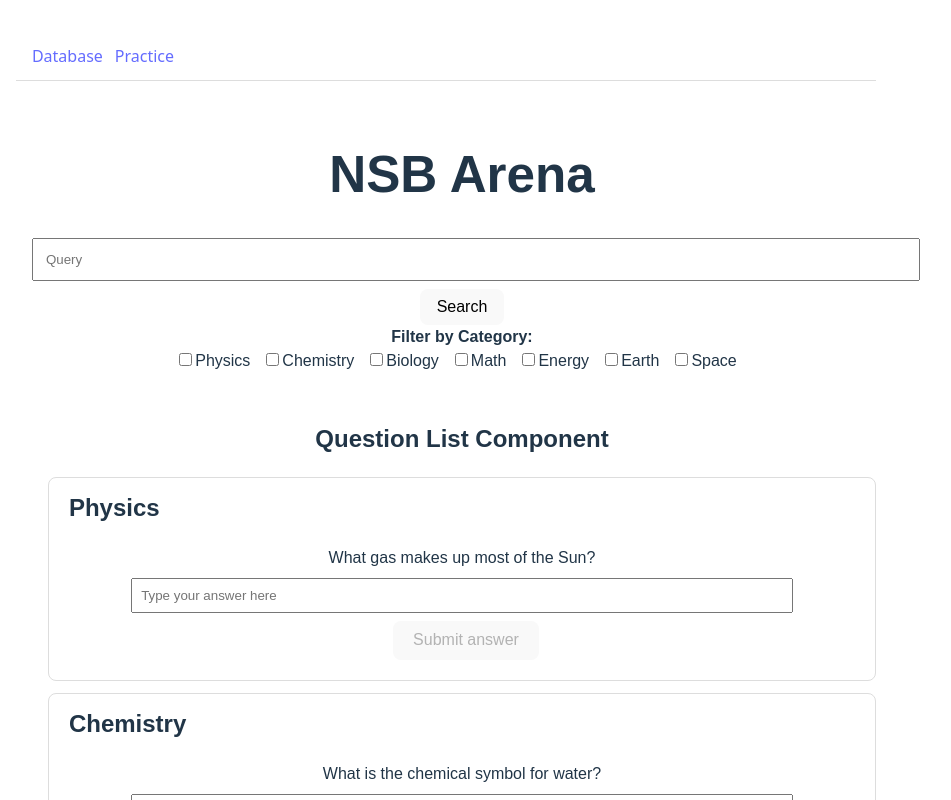
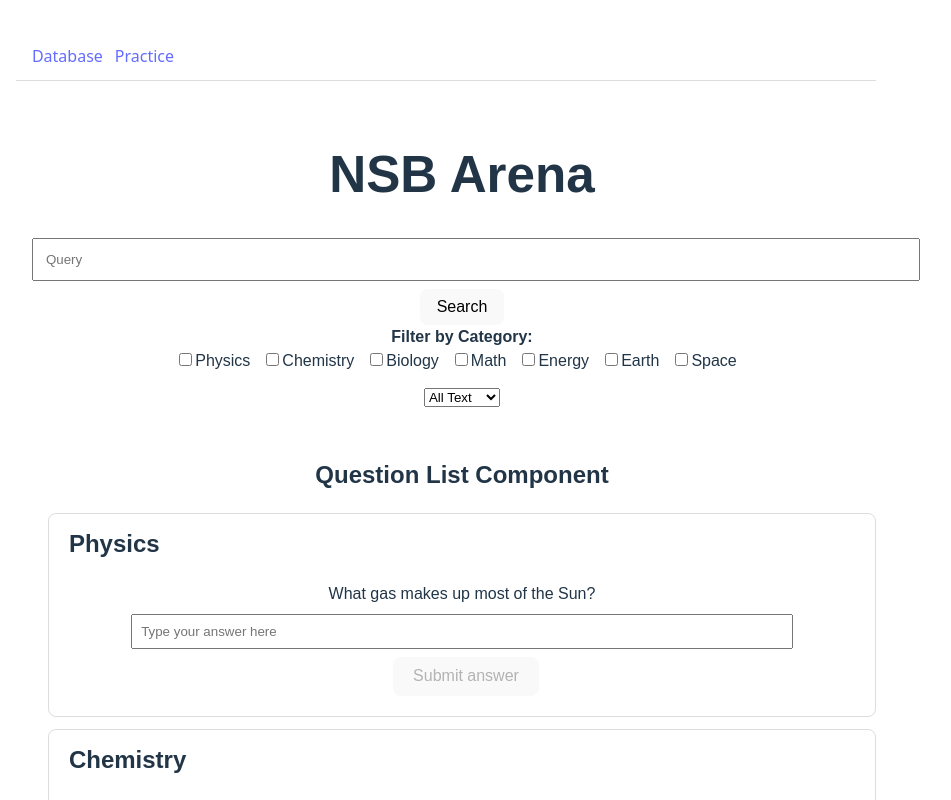
Before and after one commit to xpoes123/scibowl-org, a React (Vite) app: page /database in a window 1280 px wide. Shown: the top 800 px of the page, without its empty margins (194-1145 px from the left). Built offline with nearby package versions, Linux system fonts and the light colour scheme.

Commit message:
Add textType

```diff
--- a/src/pages/QuestionsPage.tsx
+++ b/src/pages/QuestionsPage.tsx
@@ -8,7 +8,11 @@ import { filterQuestions } from "../utils/filterQuestions";
 export function DatabasePage() {
     const [inputValue, setInputValue] = useState("");
     const [searchTerm, setSearchTerm] = useState("");
+    const [appliedTextType, setAppliedTextType] = useState<"question" | "answer" | "all">("all");
 
+    const [appliedCategories, setAppliedCategories] = useState<Category[]>([]);
+
+    const [textType, setTextType] = useState<"question" | "answer" | "all">("all");
     const [selectedCategories, setSelectedCategories] = useState<Category[]>([]);
 
     const toggleCategory = (category: Category) => {
@@ -18,12 +22,14 @@ export function DatabasePage() {
                 : prev.concat(category);
         });
     }
-        const filteredQuestions = filterQuestions(questions, {
-            term: inputValue,
-            categories: selectedCategories
-        });
 
-    const PRACTICE_CATEGORIES: Category[] = [
+    const filteredQuestions = filterQuestions(questions, {
+        term: searchTerm,
+        categories: appliedCategories,
+        textType: appliedTextType,
+    });
+
+    const CATEGORY_OPTIONS: Category[] = [
         "Physics",
         "Chemistry",
         "Biology",
@@ -32,7 +38,11 @@ export function DatabasePage() {
         "Earth",
         "Space",
     ];
-
+    const runSearch = () => {
+        setSearchTerm(inputValue);
+        setAppliedCategories(selectedCategories);
+        setAppliedTextType(textType);
+    }
     return (
         <div style={{ width:"100%", fontFamily: "Arial, sans-serif", padding: "16px" }}>
             <h1 style={{ textAlign: "center" }}>NSB Arena</h1>
@@ -43,7 +53,7 @@ export function DatabasePage() {
                 onKeyDown={(e) => {
                     if (e.key === "Enter") {
                         e.preventDefault();
-                        setSearchTerm(inputValue);
+                        runSearch();
                     }
                 }}
                 placeholder="Query"
@@ -53,7 +63,9 @@ export function DatabasePage() {
                 }}
             />
             <button
-                onClick={() => setSearchTerm(inputValue)}
+                onClick={() => {
+                    runSearch();
+                }}
                 style={{ marginTop: "8px", padding: "8px 16px" }}
             >
                 Search
@@ -61,7 +73,7 @@ export function DatabasePage() {
             <div style={{ marginBottom: "12px" }}>
                 <strong>Filter by Category:</strong>
                 <div>
-                    {PRACTICE_CATEGORIES.map((cat) => {
+                    {CATEGORY_OPTIONS.map((cat) => {
                         const checked = selectedCategories.includes(cat);
                         return (
                             <label key={cat} style={{ marginRight: "12px" }}>
@@ -76,7 +88,19 @@ export function DatabasePage() {
                     })}
                 </div>
             </div>
-            {searchTerm.length == 0 &&
+            <div style={{ marginBottom: "12px" }}>
+                <select
+                    value={textType}
+                    onChange={(e) => {
+                        setTextType(e.target.value as "question" | "answer" | "all");
+                    }}
+                >
+                    <option value="all">All Text</option>
+                    <option value="question">Question</option>
+                    <option value="answer">Answer</option>
+                </select>
+            </div>
+            {searchTerm.length === 0 &&
             <div style={{ padding: "16px" }}>
                 <h2>Question List Component</h2>
                 <QuestionList questions={filteredQuestions.slice(0, 5)} />
--- a/src/utils/filterQuestions.ts
+++ b/src/utils/filterQuestions.ts
@@ -3,22 +3,33 @@ import type { Question, Category } from "../data/questions";
 export type FilterParams = {
   term: string;
   categories: Category[];
+  textType: "question" | "answer" | "all";
 };
 
 export function filterQuestions(
   allQuestions: Question[],
   params: FilterParams
 ): Question[] {
-  const { term, categories } = params;
+  const { term, categories, textType } = params;
   const normalizedTerm = term.trim().toLowerCase();
   let filteredQuestions = allQuestions.filter(q =>
     categories.length === 0 || categories.includes(q.category)
   );
 
   if (normalizedTerm.length >= 2) {
-    filteredQuestions = filteredQuestions.filter(q =>
-      q.text.toLowerCase().includes(normalizedTerm)
-    );
+    if (textType === "question") {
+      filteredQuestions = filteredQuestions.filter(q =>
+        q.text.toLowerCase().includes(normalizedTerm)
+      );
+    } else if (textType === "answer") {
+      filteredQuestions = filteredQuestions.filter(q =>
+        q.answer.toLowerCase().includes(normalizedTerm)
+      );
+    } else {
+      filteredQuestions = filteredQuestions.filter(q =>
+        q.text.toLowerCase().includes(normalizedTerm) || q.answer.toLowerCase().includes(normalizedTerm)
+      );
+    }
   }
   return filteredQuestions;
 }
```
